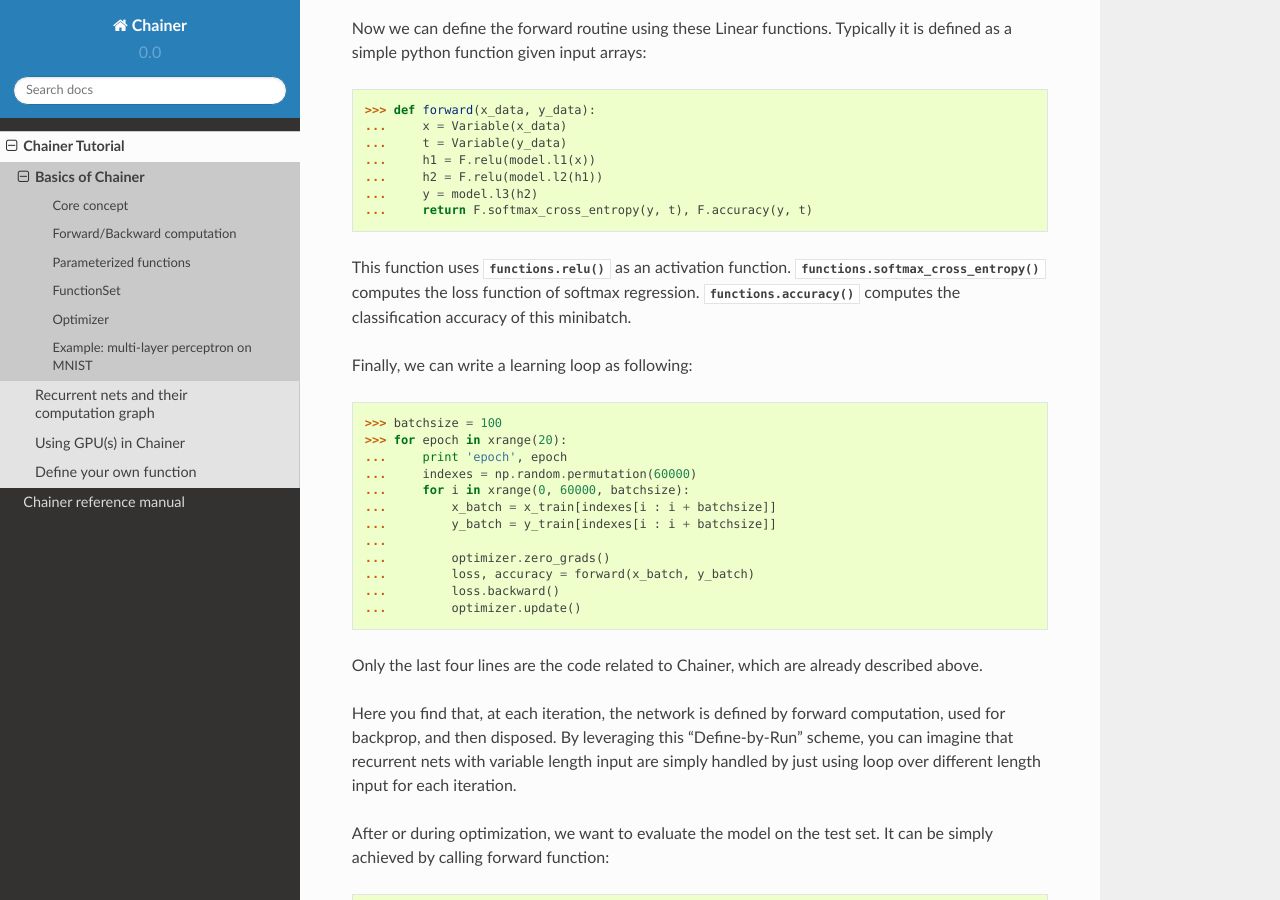
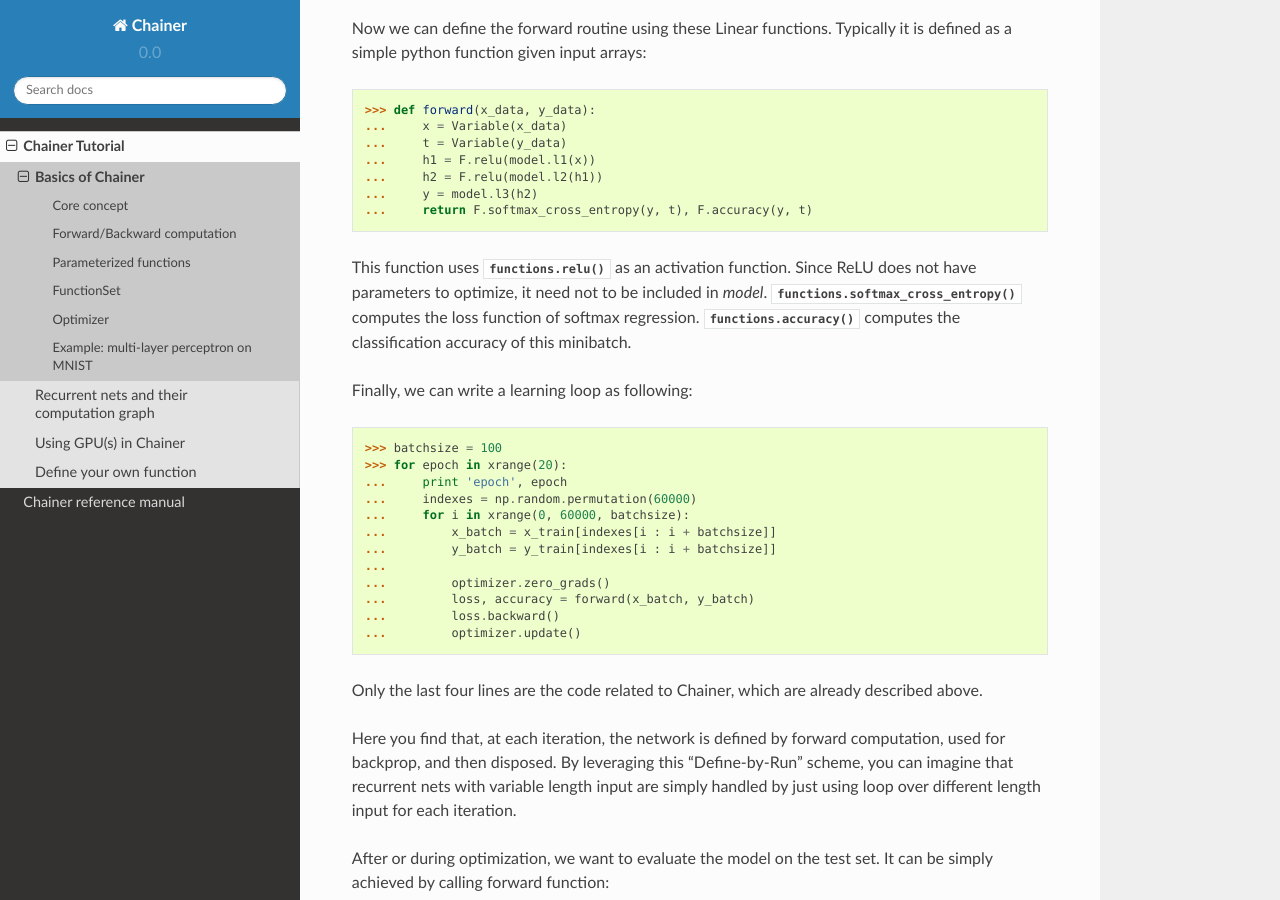
Before and after one commit to mitmul/intel-chainer, a Sphinx documentation site: the page built from docs/source/tutorial/basic.rst, in a window 1280 px wide and 900 px high, scrolled down 6638 px. Built offline with Sphinx 7.4.7 and the Read the Docs theme 2.0.0, drawn with Linux system fonts in a browser that asks for light colours.

Commit message:
Add comment why relu is not included in model

```diff
--- a/docs/source/tutorial/basic.rst
+++ b/docs/source/tutorial/basic.rst
@@ -289,6 +289,7 @@
   ...     return F.softmax_cross_entropy(y, t), F.accuracy(y, t)
 
 This function uses :func:`functions.relu` as an activation function.
+Since ReLU does not have parameters to optimize, it need not to be included in `model`.
 :func:`functions.softmax_cross_entropy` computes the loss function of softmax regression.
 :func:`functions.accuracy` computes the classification accuracy of this minibatch.
 
```
